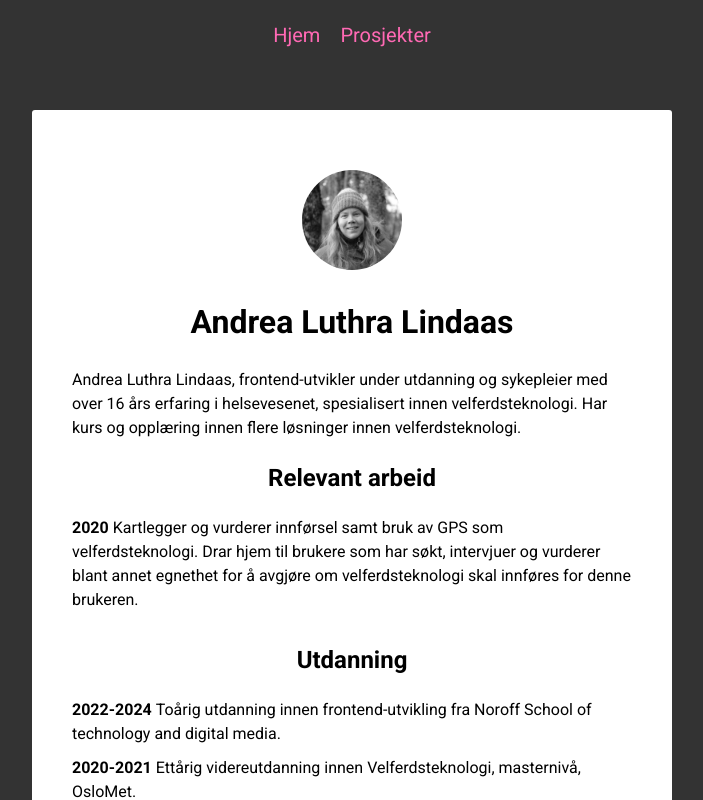
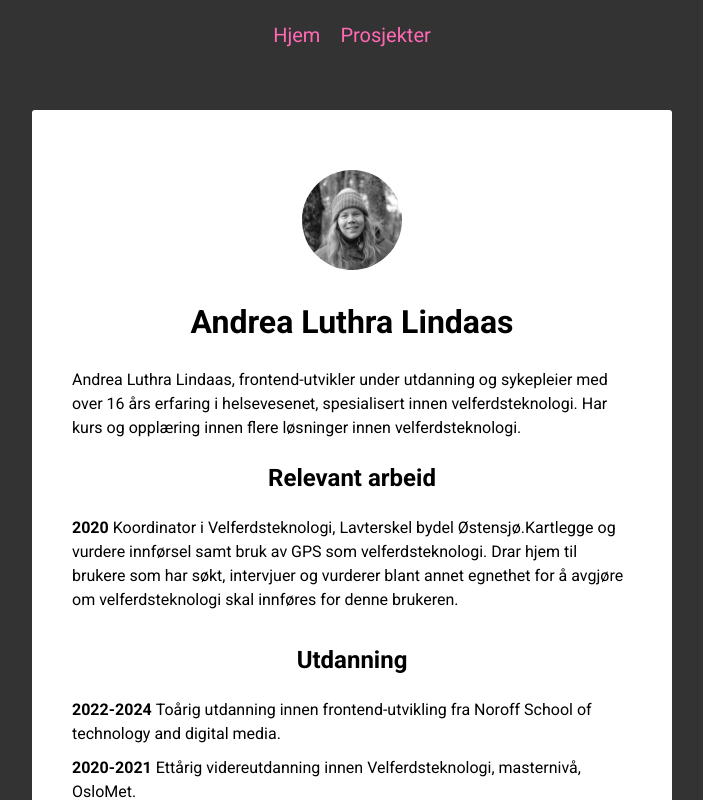
Before and after one commit to AndreaLindaas/portfolio-react, a React (Vite) app: page / in a window 1280 px wide. Shown: the top 800 px of the page, without its empty margins (288-991 px from the left). Built offline with nearby package versions, Linux system fonts and the light colour scheme.

Commit message:
updated portfolio

```diff
--- a/src/pages/Home/Home.jsx
+++ b/src/pages/Home/Home.jsx
@@ -18,10 +18,14 @@ export default function Home() {
 
         <ul>
           <li>
-            <span className="year">2020</span> Kartlegger og vurderer innførsel
-            samt bruk av GPS som velferdsteknologi. Drar hjem til brukere som
-            har søkt, intervjuer og vurderer blant annet egnethet for å avgjøre
-            om velferdsteknologi skal innføres for denne brukeren.
+            <span className="year">2020</span>{" "}
+            <span>
+              Koordinator i Velferdsteknologi, Lavterskel bydel Østensjø.
+            </span>
+            Kartlegge og vurdere innførsel samt bruk av GPS som
+            velferdsteknologi. Drar hjem til brukere som har søkt, intervjuer og
+            vurderer blant annet egnethet for å avgjøre om velferdsteknologi
+            skal innføres for denne brukeren.
           </li>
         </ul>
         <h2>Utdanning</h2>
--- a/src/pages/Home/Home.scss
+++ b/src/pages/Home/Home.scss
@@ -27,6 +27,7 @@
   .year {
     font-weight: bold;
   }
+
   .contact {
     text-align: center;
     color: #000;
```
